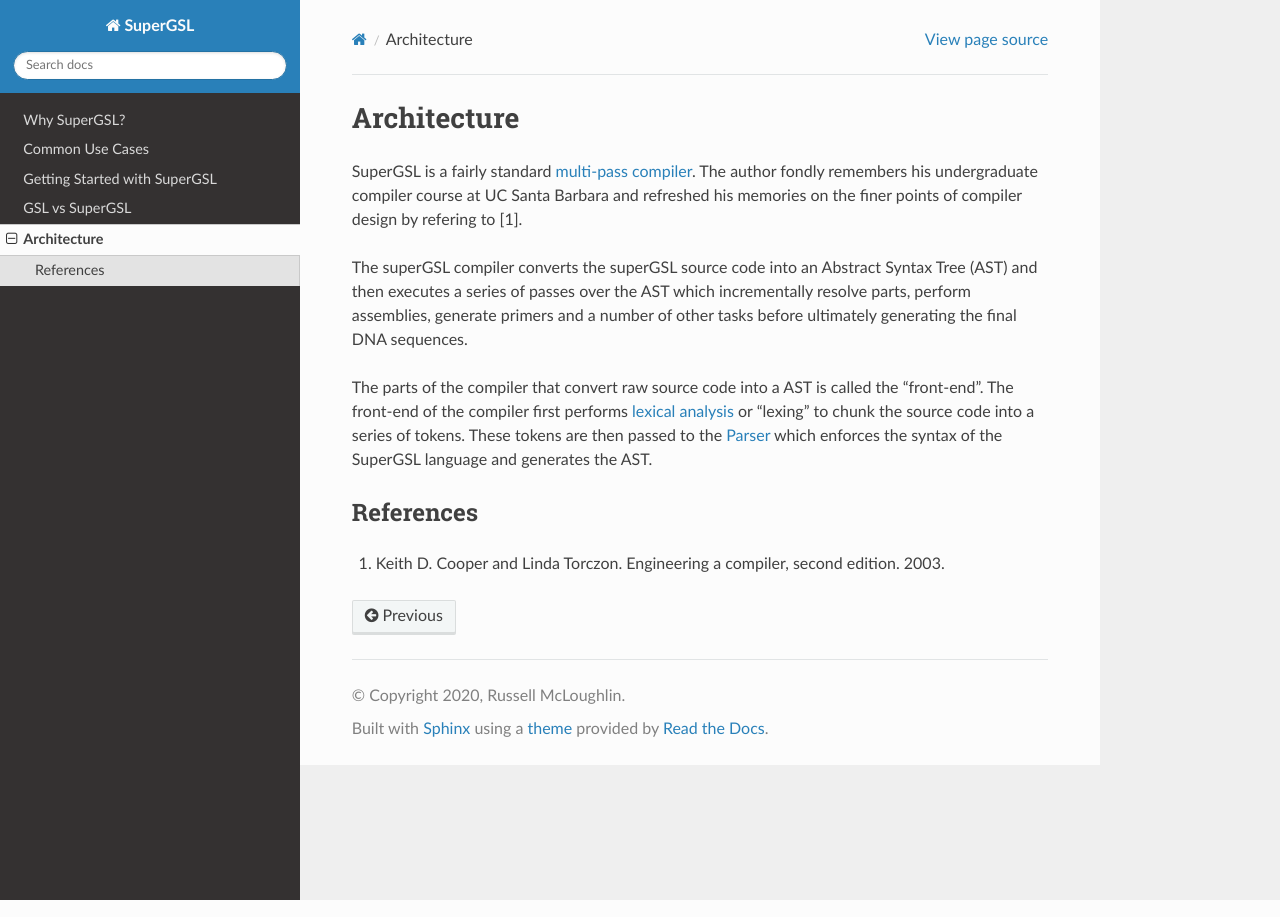
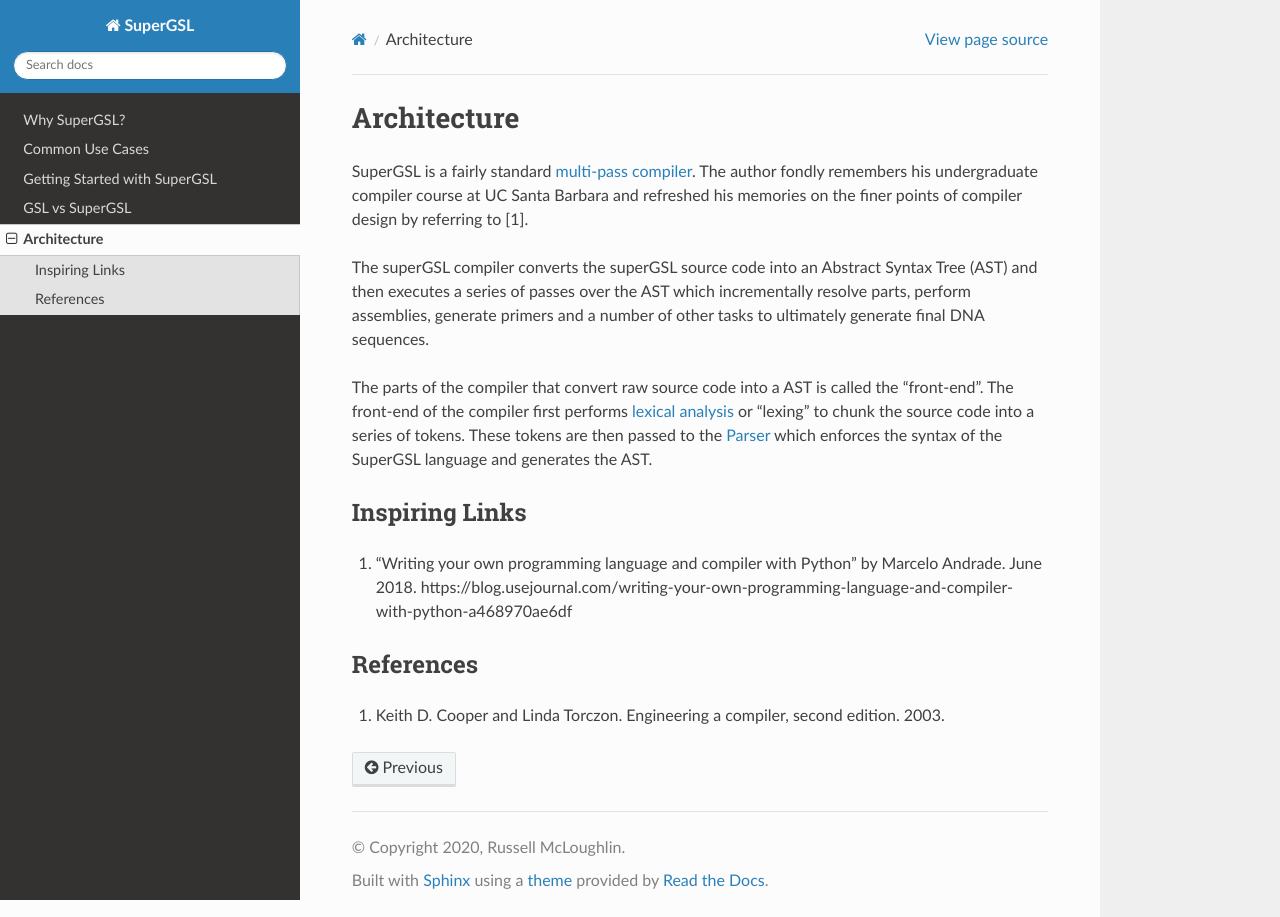
Before and after one commit to rmcl/supergsl, a Sphinx documentation site: the page built from docs/source/architecture.md, in a window 1280 px wide. Built offline with Sphinx 7.4.7 and the Read the Docs theme 2.0.0, drawn with Linux system fonts in a browser that asks for light colours.

```diff
--- a/docs/source/architecture.md
+++ b/docs/source/architecture.md
@@ -1,10 +1,16 @@
 # Architecture
 
-SuperGSL is a fairly standard [multi-pass compiler](https://en.wikipedia.org/wiki/Multi-pass_compiler). The author fondly remembers his undergraduate compiler course at UC Santa Barbara and refreshed his memories on the finer points of compiler design by refering to [1].
+SuperGSL is a fairly standard [multi-pass compiler](https://en.wikipedia.org/wiki/Multi-pass_compiler). The author fondly remembers his undergraduate compiler course at UC Santa Barbara and refreshed his memories on the finer points of compiler design by referring to [1].
 
-The superGSL compiler converts the superGSL source code into an Abstract Syntax Tree (AST) and then executes a series of passes over the AST which incrementally resolve parts, perform assemblies, generate primers and a number of other tasks before ultimately generating the final DNA sequences.
+The superGSL compiler converts the superGSL source code into an Abstract Syntax Tree (AST) and then executes a series of passes over the AST which incrementally resolve parts, perform assemblies, generate primers and a number of other tasks to ultimately generate final DNA sequences.
 
 The parts of the compiler that convert raw source code into a AST is called the "front-end". The front-end of the compiler first performs [lexical analysis](https://en.wikipedia.org/wiki/Lexical_analysis) or "lexing" to chunk the source code into a series of tokens. These tokens are then passed to the [Parser](https://en.wikipedia.org/wiki/Parsing) which enforces the syntax of the SuperGSL language and generates the AST.
+
+
+## Inspiring Links
+
+1. "Writing your own programming language and compiler with Python" by Marcelo Andrade. June 2018. https://blog.usejournal.com/writing-your-own-programming-language-and-compiler-with-python-a468970ae6df
+
 
 ## References
 
```
Also changed, not shown: README.md (+12 -6 lines).
